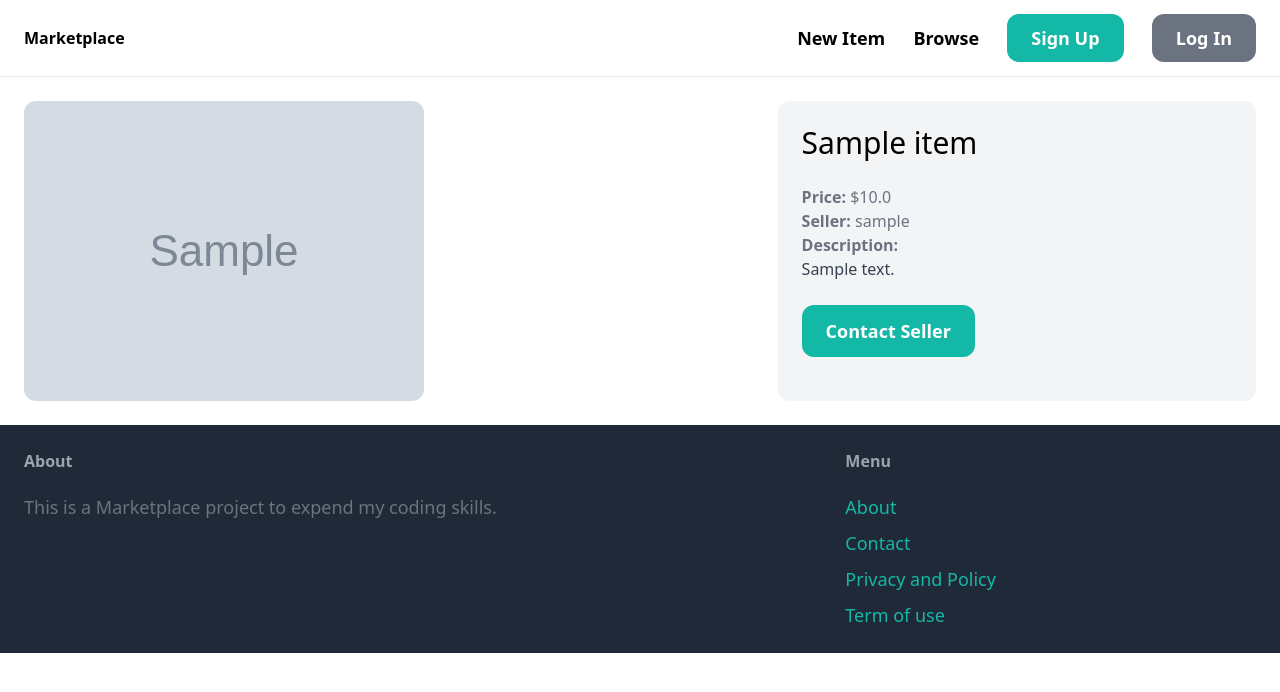
After one commit to ozysouza/marketplace-django-py, a Django app: page /items/1/ in a window 1280 px wide. The commit adds this page. Shown: the top 692 px of the page. Run offline with Django 5.2, Linux system fonts and the light colour scheme; tables that the repository leaves empty hold one stand-in row (values such as "Sample post"); grey boxes marked "Sample" are stand-in pictures; some libraries are stand-ins or nearby versions.

Commit message:
Add display for product detail

```diff
--- a/marketplace/core/templates/core/index.html
+++ b/marketplace/core/templates/core/index.html
@@ -9,7 +9,7 @@
     <div class="grid grid-cols-3 gap-3">
         {% for item in items %}
             <div>
-                <a href="#">
+                <a href="{% url 'item:detail' item.id %}">
                     <div>
                         <img src="{{ item.image.url }}" class="rounded-t-xl">
                     </div>
--- /dev/null
+++ b/marketplace/item/templates/item/detail.html
@@ -0,0 +1,28 @@
+{% extends "core/base.html" %}
+
+{% block title %}{{ item.name }}{% endblock %}
+
+{% block content %}
+<div class="grid grid-cols-5 gap-6">
+    <div class="col-span-3">
+        <img src="{{ item.image.url }}" class="rounded-xl">
+    </div>
+
+    <div class="col-span-2 p-6 bg-gray-100 rounded-xl">
+        <h1 class="mb-6 text-3xl">{{ item.name }}</h1>
+        <p class="text-gray-500"><strong>Price:</strong> ${{ item.price }}</p>
+        <p class="text-gray-500"><strong>Seller:</strong> {{ item.created_by }}</p>
+
+        {% if item.description %}
+            <p class="text-gray-700">
+                <strong class="text-gray-500">Description:</strong><br>
+                {{ item.description }}
+            </p>
+        {% endif %}
+
+        <a href="#" class="inline-block mt-6 px-6 py-3 text-lg font-semibold bg-teal-500 text-white rounded-xl hover:bg-teal-700">
+            Contact Seller
+        </a>
+    </div>
+</div>
+{% endblock %}
--- /dev/null
+++ b/marketplace/item/urls.py
@@ -0,0 +1,9 @@
+from django.urls import path
+from . import views
+
+
+app_name = 'item'
+
+urlpatterns = [
+    path('<int:pk>/', views.detail, name='detail'),
+]
--- a/marketplace/item/views.py
+++ b/marketplace/item/views.py
@@ -1,3 +1,10 @@
-from django.shortcuts import render
+from django.shortcuts import render, get_object_or_404
+from .models import Item
 
-# Create your views here.
+
+def detail(request, pk):
+    item = get_object_or_404(Item, pk=pk)
+
+    return render(request, 'item/detail.html', {
+        'item': item
+    })
--- a/marketplace/marketplace/urls.py
+++ b/marketplace/marketplace/urls.py
@@ -1,11 +1,12 @@
 from django.contrib import admin
 from django.conf import settings
 from django.conf.urls.static import static
-from django.urls import path
+from django.urls import path, include
 from core.views import index, contact
 
 urlpatterns = [
     path('', index, name='index'),
+    path('items/', include('item.urls')),
     path('contact', contact, name='contact'),
     path('admin/', admin.site.urls),
 ] + static(settings.MEDIA_URL, document_root=settings.MEDIA_ROOT)
```
